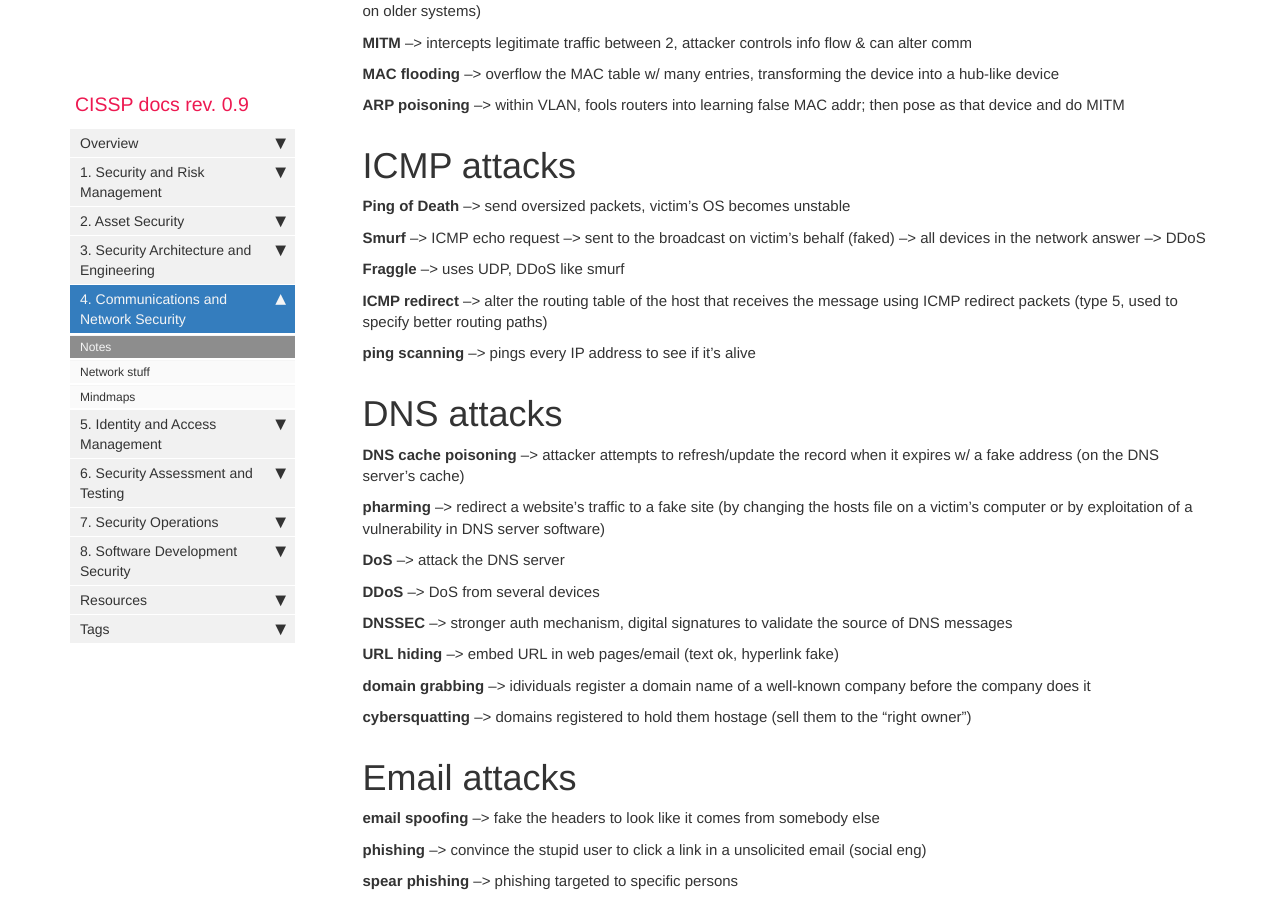
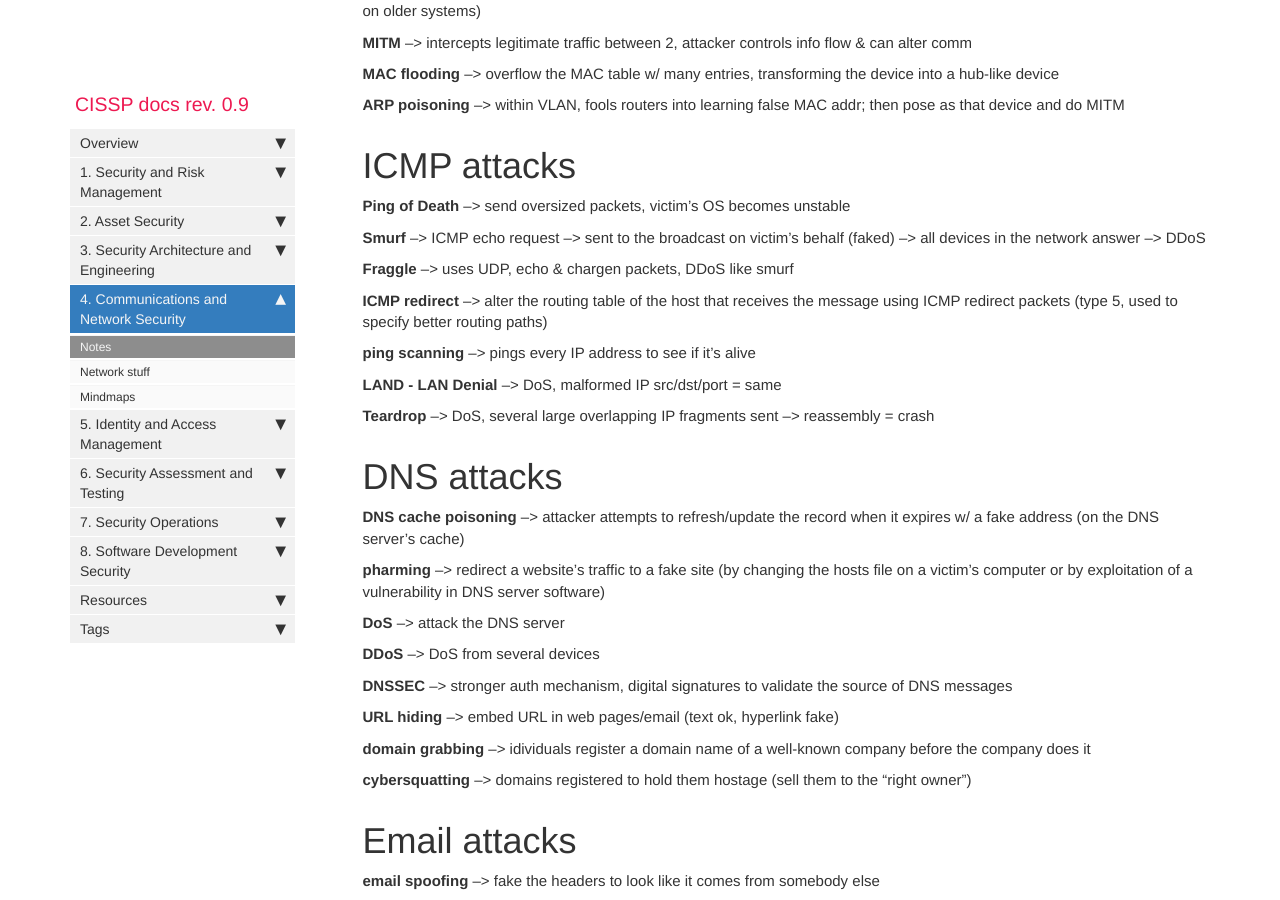
Before and after one commit to quaie/cissp, a Jekyll site: the page built from pages/mydoc/4_notes.md, in a window 1280 px wide and 900 px high, scrolled down 654 px. Built offline with Jekyll 4.4.1, drawn with Linux system fonts in a browser that asks for light colours; comment, search, counter and statistics services are not loaded.

Commit message:
Update 4_notes.md

```diff
--- a/pages/mydoc/4_notes.md
+++ b/pages/mydoc/4_notes.md
@@ -43,11 +43,15 @@ folder: mydoc
 
 **Smurf** --> ICMP echo request --> sent to the broadcast on victim's behalf (faked) --> all devices in the network answer --> DDoS
 
-**Fraggle** --> uses UDP, DDoS like smurf
+**Fraggle** --> uses UDP, echo & chargen packets, DDoS like smurf
 
 **ICMP redirect** --> alter the routing table of the host that receives the message using ICMP redirect packets (type 5, used to specify better routing paths)
 
 **ping scanning** --> pings every IP address to see if it's alive
+
+**LAND - LAN Denial** --> DoS, malformed IP src/dst/port = same
+
+**Teardrop** --> DoS, several large overlapping IP fragments sent --> reassembly = crash
 
 # DNS attacks
 
```
